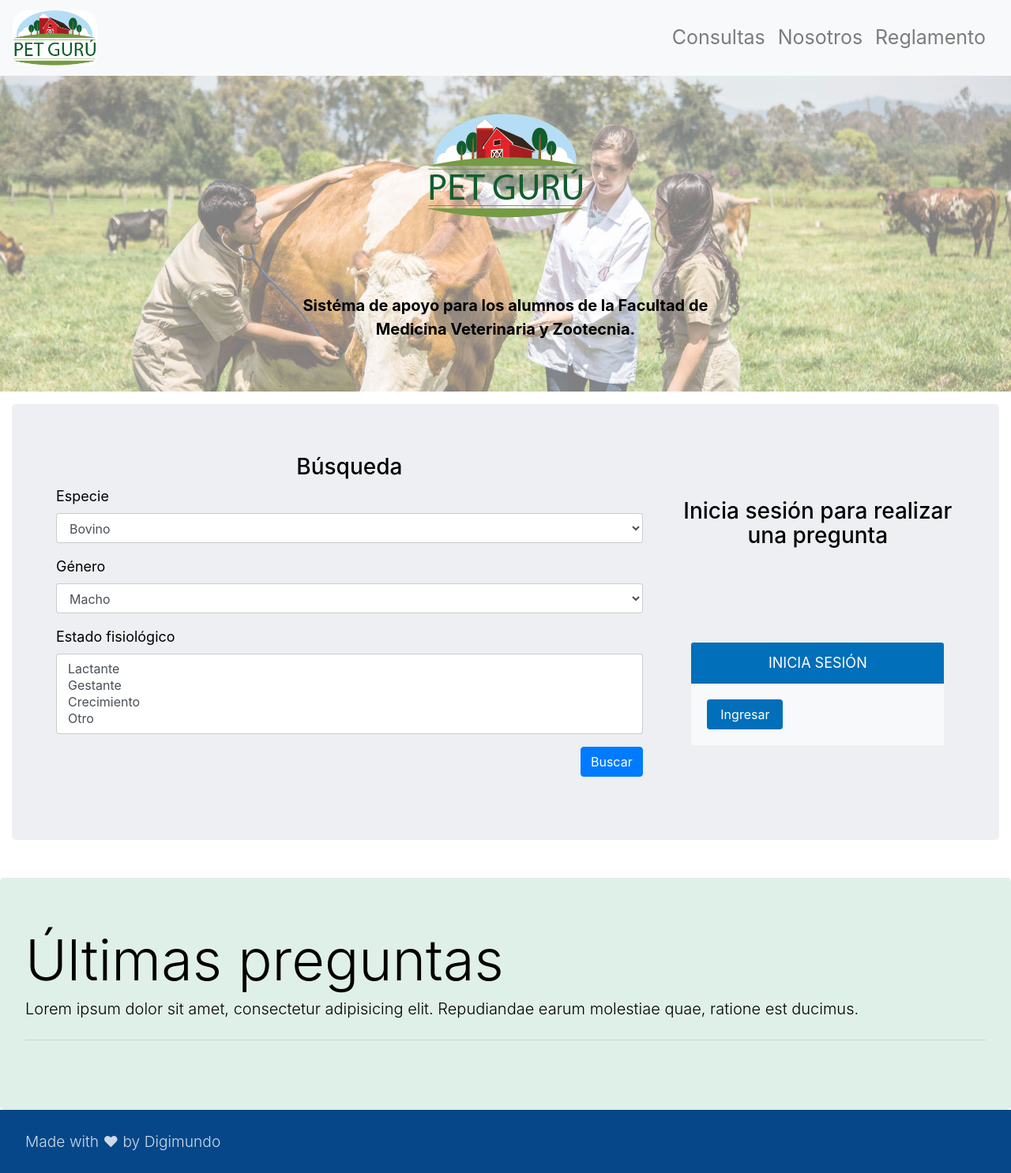
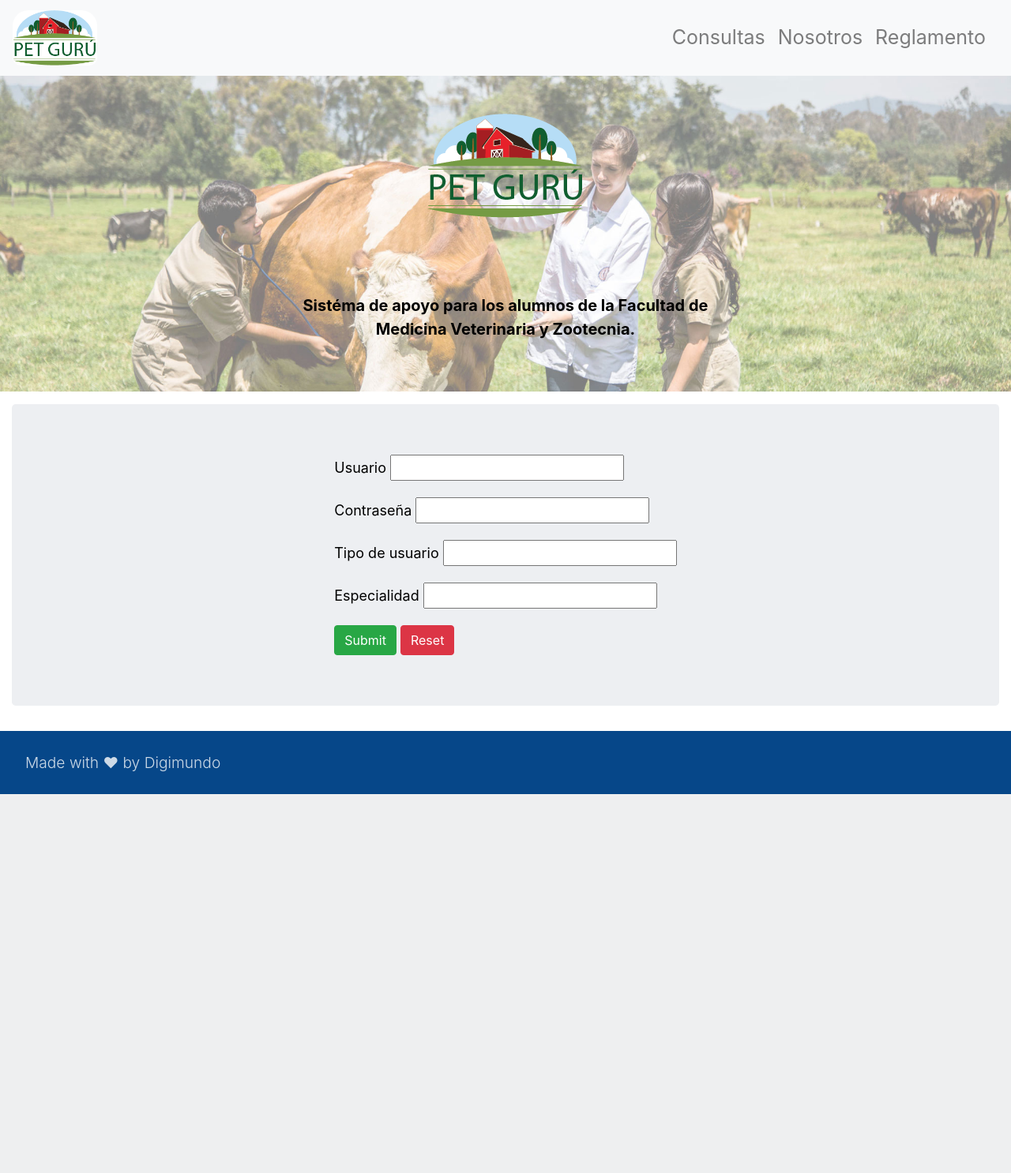
Before and after one commit to RamsesMartinez/Pet-Guru, a Django app: template home/templates/user_register.html in a window 1280 px wide. Shown: the whole page at 79% size. After the commit the page ends 1006 px from the top, so only its background shows below. Run offline with Django 3.2, Linux system fonts and the light colour scheme; the template is opened without the code that fills it: values that come from a table or form of the project are taken from there, others are empty; some libraries are stand-ins or nearby versions.

Commit message:
feat: worke on users templates
Modified template for user and profesor

```diff
--- a/home/forms.py
+++ b/home/forms.py
@@ -1,11 +1,19 @@
 from django import forms
 from .models import Question, Bovine, Porcine, Horse, Goat, Ovine, Rabbit
 from .models import Bird, Dog, Cat, Wild, Aquatic, Bee
+from users.models import User
 
 
 class Login(forms.Form):
   usuario = forms.CharField(max_length=20)
   contraseña = forms.CharField(max_length=20, widget = forms.PasswordInput())
+
+
+class Register(forms.Form):
+  username = forms.CharField(max_length=20, label='Usuario')
+  password = forms.CharField(max_length=20, label='Contraseña')
+  rol = forms.CharField(max_length=20, label='Tipo de usuario')
+  speciality = forms.CharField(max_length=20, label='Especialidad')
 
 
 class BaseForm(forms.ModelForm):
--- a/home/templates/user_register.html
+++ b/home/templates/user_register.html
@@ -18,84 +18,26 @@
       <main id="foroMain" class="col-12 pt-3">
         <div class="jumbotron">
           <div class="row container-fluid m-auto p-0">
-            <div class="col-sm-12 col-md-8 d-flex  mx-auto p-0 align-items-center flex-column justify-content-around">
-              <h3>Búsqueda</h3>
-              <form class="container px-4">
+            <div class="col-12 d-flex  mx-auto p-0 align-items-center flex-column justify-content-around">
+              <form action="POST">
+                {% for field in form %}
                 <div class="form-group">
-                  <label for="FormControlSpecies">Especie</label>
-                  <select class="form-control" id="FormControlSpecies">
-                    <option>Bovino</option>
-                    <option>Equino</option>
-                    <option>Porcino</option>
-                    <option>Ovino</option>
-                    <option>Gallus</option>
-                    <option>Lepórido</option>
-                    <option>Aves</option>
-                    <option>Canino</option>
-                    <option>Felino</option>
-                    <option>Fauna silvestre</option>
-                  </select>
+
+
+                 {% if field.errors %}
+                 {{field.errors}}
+                 {% endif %}
+
+                 <label for="{{field.name}}">{{ field.label }}</label>
+                 {{ field }}
+
                </div>
-                <div class="form-group">
-                  <label for="FormControlGender">Género</label>
-                  <select class="form-control" id="FormControlGender">
-                    <option>Macho</option>
-                    <option>Hembra</option>
-                  </select>
-                </div>
-                <div class="form-group">
-                  <label for="FormControlStatus">Estado fisiológico</label>
-                  <select multiple class="form-control" id="FormControlStatus">
-                    <option>Lactante</option>
-                    <option>Gestante</option>
-                    <option>Crecimiento</option>
-                    <option>Otro</option>
-                  </select>
-                </div>
-                <div class="form-group text-right">
-                  <button type="submit" class="btn btn-primary">Buscar</button>
-                </div>
+               {% endfor %}
+               <input type="submit" name="enviar" class="mailitbtn btn btn-success">
+               <input type="reset" class="btn btn-danger">
              </form>
            </div>
-            <div class="col-md-4 d-flex  mx-auto p-0 align-items-center flex-column justify-content-around text-center">
-              <h3>Inicia sesión para realizar una pregunta</h3>
-              <div class="logIn bcard bg-light mx-auto">
-                <div class="card-header unam-primary text-uppercase">Inicia Sesión</div>
-                <div class="card-body">
-                  <form id="loginForm" method="post">
-                    {% csrf_token %}
-                    {{form.as_p}}
-                    <input type="submit" class="btnSubmit btn col s12 nav-link unam-primary text-white text-center" value="Ingresar">
-                  </form>
-                  {% if message %}
-                  <p>{{ message }}</p>
-                  {% endif %}
          </div>
-              </div>
-            </div>
-          </div>
-        </div>
-      </div>
-      <div class="jumbotron infoText mt-3">
-        <h1 class="h1">Últimas preguntas</h1>
-        <p class="lead">Lorem ipsum dolor sit amet, consectetur adipisicing elit. Repudiandae earum molestiae quae, ratione est ducimus.</p>
-        <hr class="my-4">
-        <div class="card-container d-flex flex-row flex-wrap justify-content-around align-items-center">
-
-          {% for article in articles %}
-          <div class="card">
-            <div class="card-body">
-              <div class="card-title card-banner">
-                <img src="{% static 'images/questions/thumb3.jpg' %}" class="img-fluid" alt="Question image">
-              </div>
-              <h5 class="card-subtitle mb-2 mt-4 text-dark">{{ article.title }}</h5>
-              <p class="card-text">{{ article.specie.race }}</p>
-              <p class="card-text">{{ article.description }}</p>
-              <a href="{{ article.get_absolute_url }}" class="card-link">Leer más</a>
-            </div>
-          </div>
-          {% endfor %}
-
        </div>
      </div>
    </main>
--- a/pet_guru/urls.py
+++ b/pet_guru/urls.py
@@ -4,4 +4,5 @@ from django.contrib import admin
 urlpatterns = [
     url(r'^admin/', admin.site.urls),
     url(r'^', include('home.urls')),
+    url(r'^', include('chat.urls')),
 ]
--- a/users/models.py
+++ b/users/models.py
@@ -20,7 +20,6 @@ class User(AbstractUser):
 
     rol = models.CharField(max_length=3, choices=ROL, default='ST')
     speciality = models.CharField(max_length=3)
-    #avg = models.PositiveSmallIntegerField(default=5)
 
 
     class Meta(AbstractUser.Meta):
```
Also changed, not shown: home/views.py (+5 -3 lines), 1 other file. Lines whose indentation alone changed are shown as unchanged.
